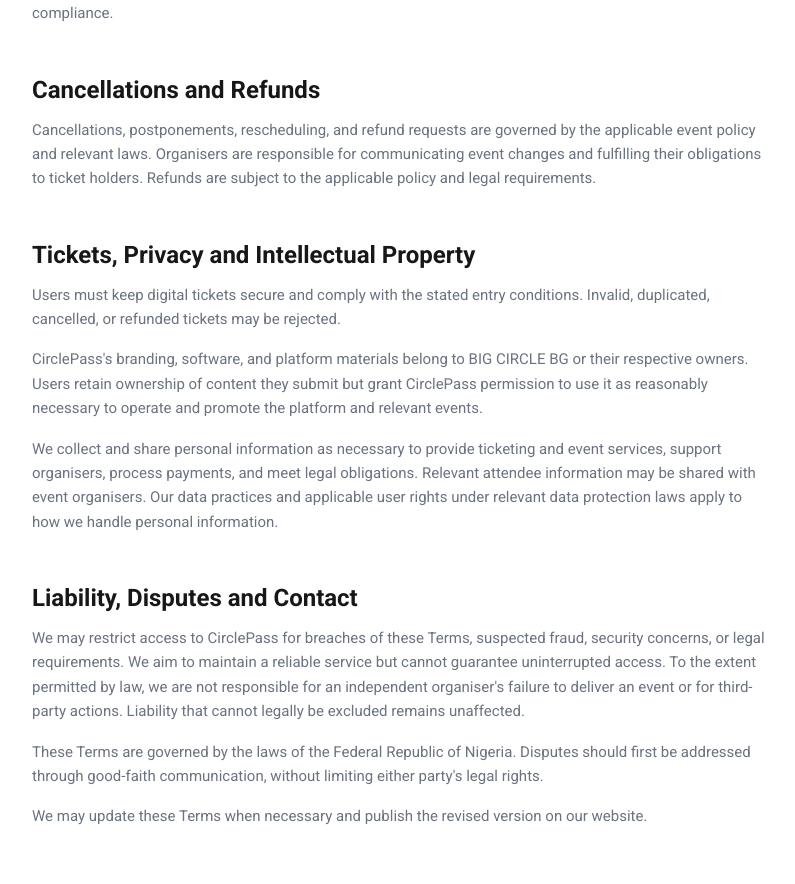
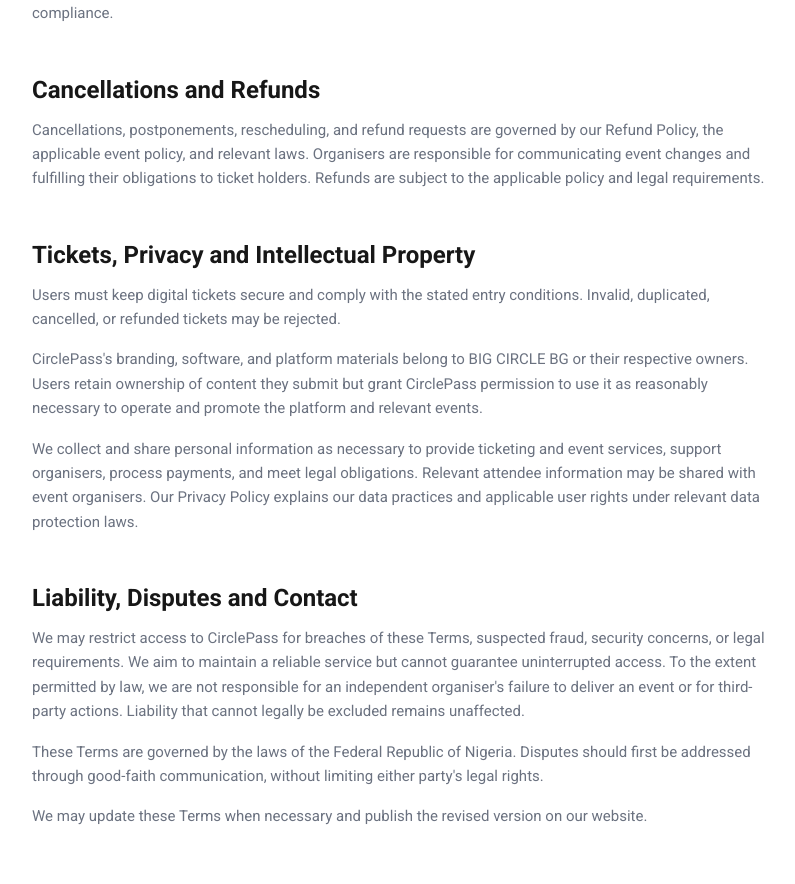
Before and after one commit to omoluabi44/circle_pass, a Next.js app: page /terms in a window 1280 px wide. Shown: the part 1283-2167 px from the top of the page, without its empty margins (240-1035 px from the left). Built offline with nearby package versions, Linux system fonts and the light colour scheme; no server answers.

Commit message:
Update Terms of Service content

```diff
--- a/src/app/terms/page.tsx
+++ b/src/app/terms/page.tsx
@@ -115,10 +115,11 @@ export default function TermsOfServicePage() {
           <Section title="Cancellations and Refunds">
             <p>
               Cancellations, postponements, rescheduling, and refund requests
-              are governed by the applicable event policy and relevant laws.
-              Organisers are responsible for communicating event changes and
-              fulfilling their obligations to ticket holders. Refunds are
-              subject to the applicable policy and legal requirements.
+              are governed by our Refund Policy, the applicable event policy, and
+              relevant laws. Organisers are responsible for communicating event
+              changes and fulfilling their obligations to ticket holders.
+              Refunds are subject to the applicable policy and legal
+              requirements.
             </p>
           </Section>
 
@@ -142,9 +143,9 @@ export default function TermsOfServicePage() {
               We collect and share personal information as necessary to provide
               ticketing and event services, support organisers, process
               payments, and meet legal obligations. Relevant attendee
-              information may be shared with event organisers. Our data
-              practices and applicable user rights under relevant data
-              protection laws apply to how we handle personal information.
+              information may be shared with event organisers. Our Privacy
+              Policy explains our data practices and applicable user rights
+              under relevant data protection laws.
             </p>
           </Section>
 
```
